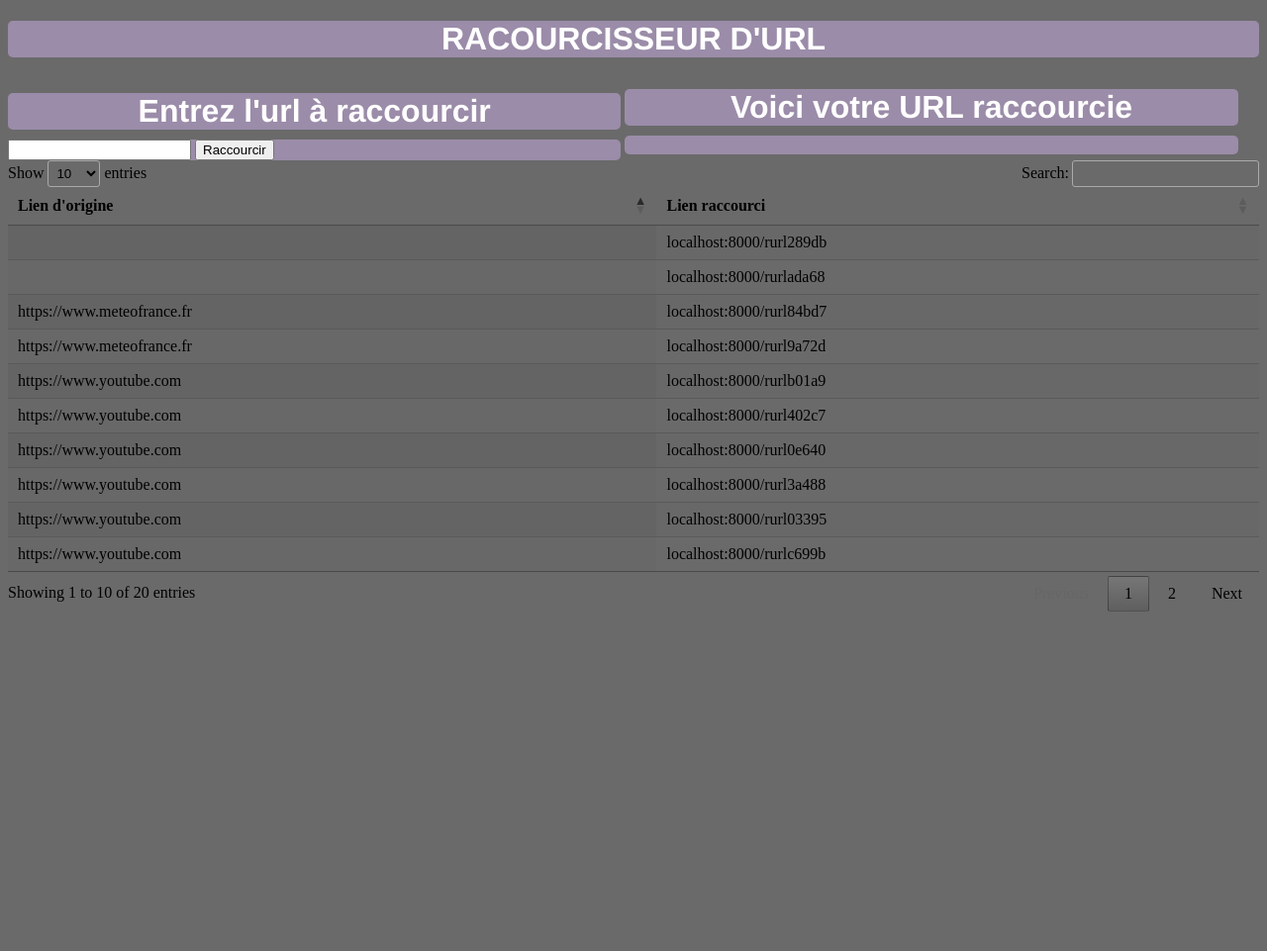
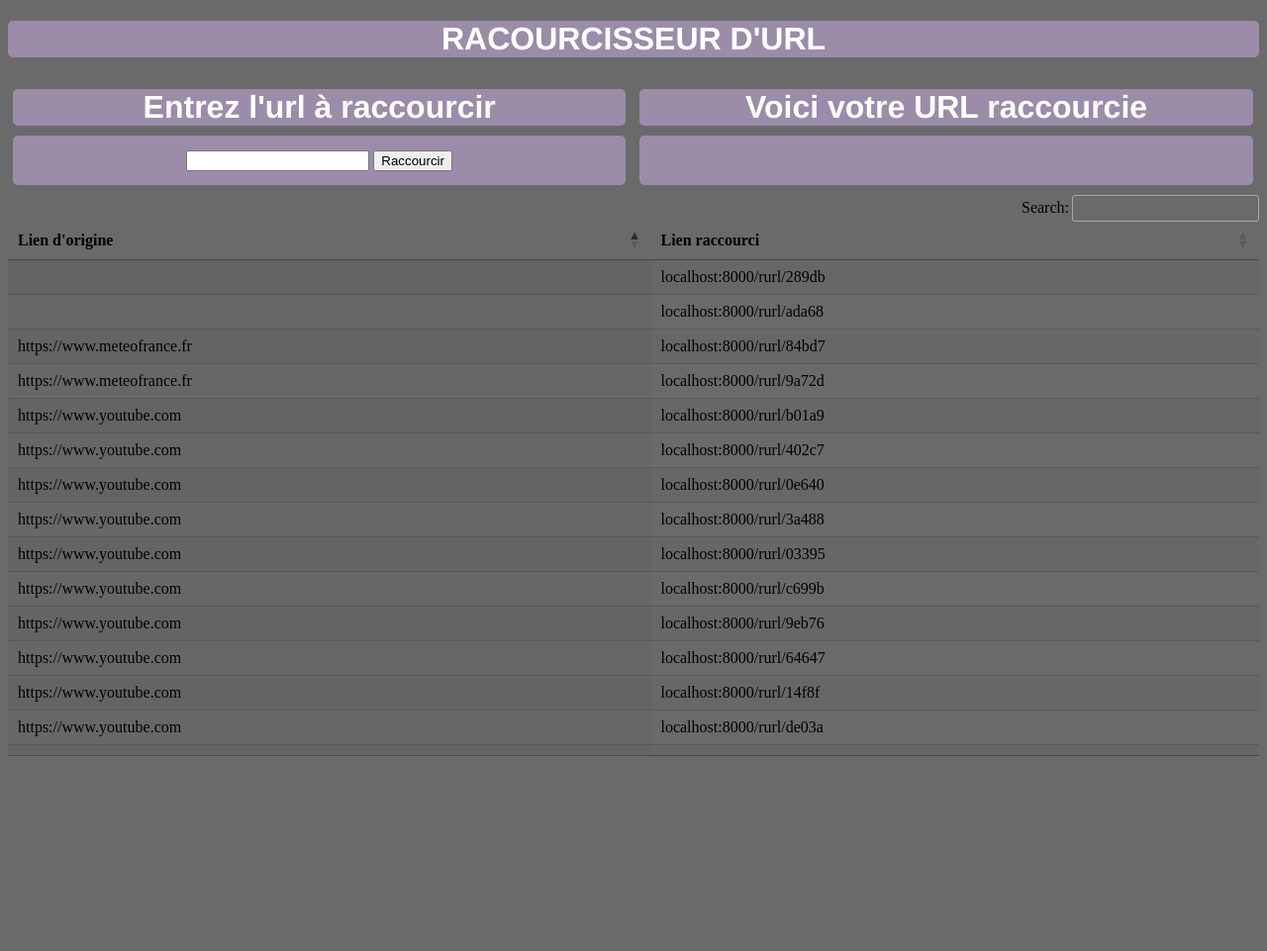
Before and after one commit to fromeof/rurl, a Django app: template rurl/rurlapp/templates/index.html in a window 1280 px wide. Shown: the top 961 px of the page at 99% size. Run offline with Django 3.2, Linux system fonts and the light colour scheme; the template is opened without the code that fills it: values that come from a table or form of the project are taken from there, others are empty; data comes from the database, SQL or seed files in the repository; both versions use the stored data as it was after the commit; some libraries are stand-ins or nearby versions.

Commit message:
dernier commit....

```diff
--- a/rurl/rurlapp/static/style.css
+++ b/rurl/rurlapp/static/style.css
@@ -12,12 +12,11 @@ body {
 div#content div {
     display: inline-block;
     width: 49%;
+    vertical-align: top;
 }
-div#content div.leftbox{
 
-}
 div#content div.rightbox{
-
+    text-align: center;
 }
 
 div#content div.o-url {
@@ -29,4 +28,33 @@ div#content div.r-url {
     background-color: rgb(155, 140, 169);
     width: 100%;
     border-radius: 5px;
+    height: 50px;
+    display: flex;
+    align-items: center;
+    justify-content: center;
 }
+div#content div.r-url h3 {
+    margin: 0;
+}
+
+div#tableau {
+    overflow: auto;
+}
+
+form#post-form {
+    height: 50px;
+    text-align: center;
+}
+div#b {
+    display: inline-block;
+    padding: 15px;
+
+}
+div#content {
+    margin-bottom: 10px;
+}
+div#content div.leftbox, div#content div.rightbox {
+    display: inline-block;
+    vertical-align: top;
+    margin: 0 5px;
+}
--- a/rurl/rurlapp/templates/index.html
+++ b/rurl/rurlapp/templates/index.html
@@ -17,8 +17,10 @@
             <h1>Entrez l'url à raccourcir</h1>
             <div class="o-url">
                 <form id="post-form">{% csrf_token %}
-                    <input id="link" type="text" name="link">
-                    <button type="submit">Raccourcir</button>
+                    <div id="b">
+                        <input id="link" type="text" name="link">
+                        <button type="submit">Raccourcir</button>
+                    </div>
                 </form>
 
                 <script type="text/javascript">
@@ -52,14 +54,16 @@
     </div>
 </body>
 </html>
-<div>
+<div id="tableau">
     <table id="myTable" class="display">
         <script type="text/javascript">
             $(document).ready( function () {
-                $('#myTable').DataTable({
-
+                var table = $('#myTable').DataTable({
+                    paging: false,
+                    scrollY: "500px",
+                    info: false
                 })
-            } );
+            });
         </script>
         <thead>
             <tr>
@@ -70,8 +74,13 @@
         <tbody>
             {% for donnees in data %}
             <tr>
-                <td>{{ donnees.lien }}</td>
-                <td>localhost:8000/rurl{{ donnees.idd }}</td>
+                <td>{% if donnees.lien|length > 200 %}
+                        {{ donnees.lien|slice:":200"}}<br>{{donnees.lien|slice:"200:"}}
+                    {% else %}
+                        {{ donnees.lien }}
+                    {% endif %}
+                </td>
+                <td>localhost:8000/rurl/{{ donnees.idd }}</td>
             </tr>
             {% endfor %}
         </tbody>
```
Also changed, not shown: rurl/db.sqlite3.
